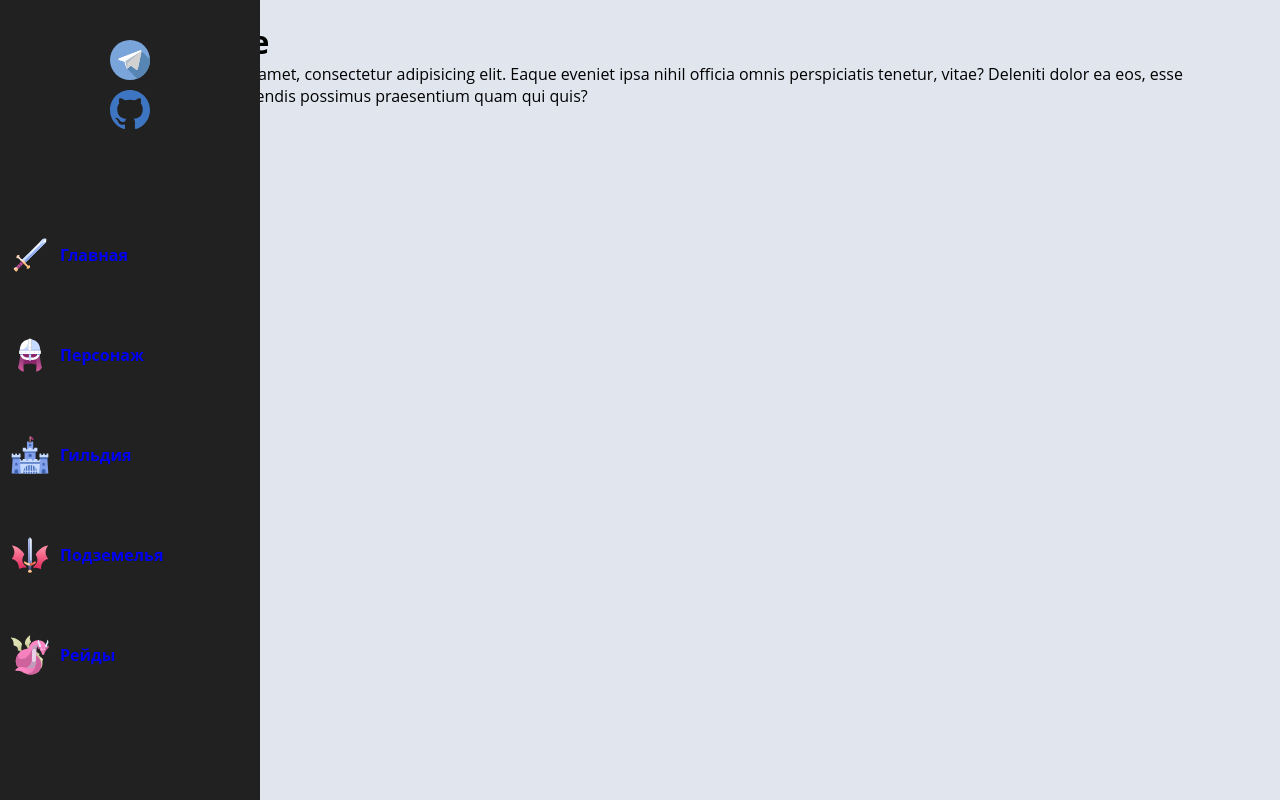
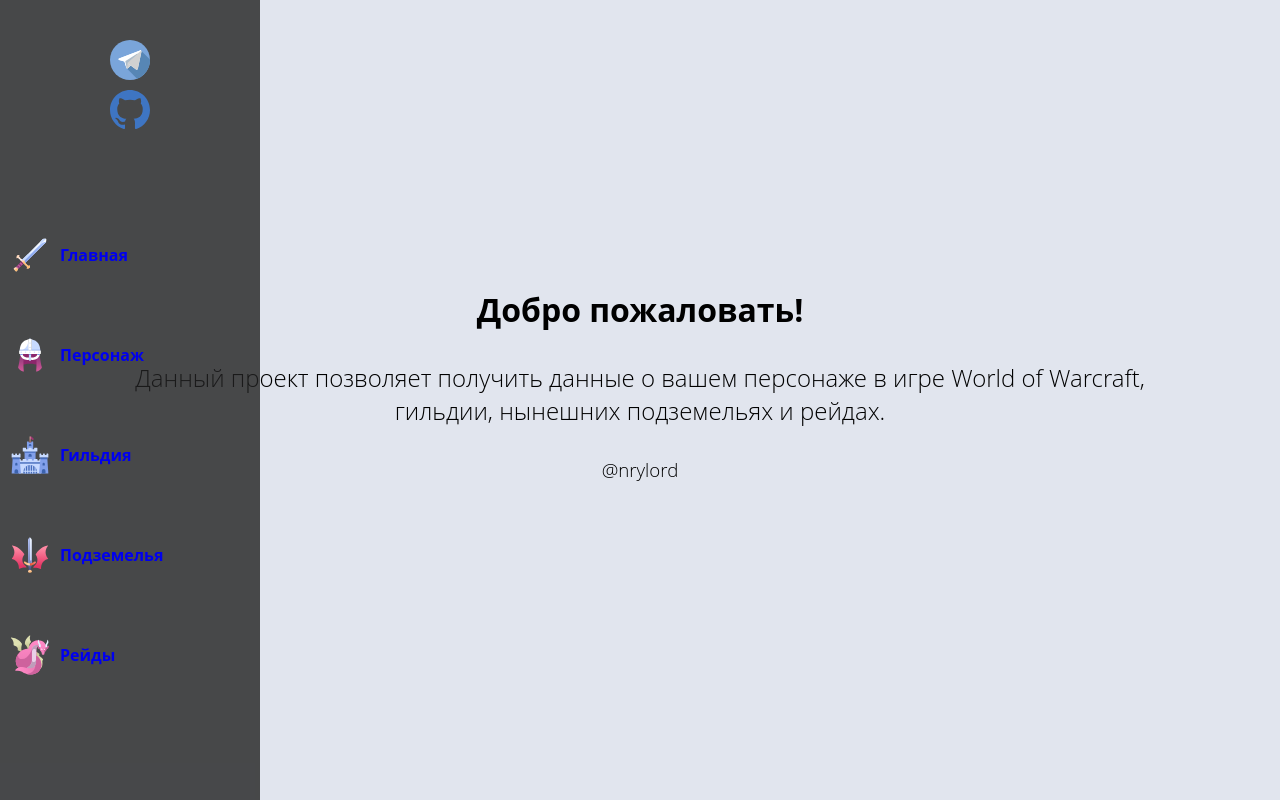
Before and after one commit to norylord/raider-io-vue-nrylord, a Vue app: page /#/ in a window 1280 px wide. Built offline with nearby package versions, Linux system fonts and the light colour scheme.

Commit message:
added realm params

```diff
--- a/src/App.vue
+++ b/src/App.vue
@@ -5,6 +5,7 @@
 
 <script>
 import NavBar from "@/components/NavBar";
+
 export default {
   components: {NavBar}
 }
@@ -17,6 +18,7 @@
   box-sizing: border-box
   font-family: "Open Sans", sans-serif
   text-decoration: none
+
   &:visited
     color: #eee
 
@@ -28,14 +30,15 @@
   min-height: 100vh
 
 body
-  background: rgba(224,228,238,0.95)
+  background: rgba(224, 228, 238, 0.95)
+
 .wrapper
   display: flex
 
 .container
   max-width: 1140px
   padding: 20px
-  margin: 0 auto
+  margin: auto
 
 @media (max-width: 700px)
   #app
--- /dev/null
+++ b/src/components/UI/CustomSelect.vue
@@ -0,0 +1,32 @@
+<template>
+  <select :value="modelValue" class="select" @change="changeOption">
+    <option disabled value="">Выберите из списка</option>
+    <option v-for="option in options" :key="option.value" :value="option.value">{{ option.name }}</option>
+  </select>
+</template>
+
+<script>
+export default {
+  name: 'my-select',
+  props: {
+    modelValue: {
+      type: String
+    },
+    options: {
+      type: Array,
+      default: () => []
+    }
+  },
+  methods: {
+    changeOption(e) {
+      this.$emit('update:modelValue', e.target.value)
+    }
+  },
+}
+</script>
+
+<style lang="sass" scoped>
+.select
+  border: none
+  padding: 10px
+</style>
--- a/src/pages/CharacterPage.vue
+++ b/src/pages/CharacterPage.vue
@@ -1,8 +1,14 @@
 <template>
   <div class="container">
-    <h1>Character Page</h1>
-    <custom-input v-model="cfg.name" placeholder="Введите имя персонажа..."/>
-    <custom-button @click="getCharacter">Запрос</custom-button>
+
+    <div class="character-form">
+      <custom-input v-model="cfg.name" placeholder="Введите имя персонажа..."/>
+      <div class="button-container">
+        <custom-button @click="getCharacter">Запрос</custom-button>
+        <my-select v-model="cfg.realm" :options="realmArray"/>
+      </div>
+    </div>
+
     <div v-if="character.hasOwnProperty('name')" class="character-card">
       <img :src="character.thumbnail_url" alt="" style="border-radius: 50%; width: 125px; height: 125px">
       <div class="character-card__desc">
@@ -13,8 +19,8 @@
         <h3>Специализация: {{ character.active_spec_name }}</h3>
         <h3>Раса: {{ character.race }}</h3>
         <h3>Сервер: {{ character.realm }}</h3>
+        <h3>Очки достижений: {{ character.achievement_points }}</h3>
         <custom-button>Raider.IO</custom-button>
-        <h3>{{ character.achievement_points }}</h3>
       </div>
     </div>
   </div>
@@ -24,17 +30,20 @@
 import CustomInput from "@/components/UI/CustomInput";
 import RequestService from "@/api/RequestService";
 import CustomButton from "@/components/UI/CustomButton";
+import realmList from "@/static/realmList";
+import MySelect from "@/components/UI/CustomSelect";
 
 export default {
-  components: {CustomButton, CustomInput},
+  components: {MySelect, CustomButton, CustomInput},
   data() {
     return {
       character: {},
       cfg: {
-        name: 'Лобера',
+        name: '',
         region: 'eu',
-        realm: 'borean-tundra'
-      }
+        realm: ''
+      },
+      realmArray: realmList
     }
   },
   methods: {
@@ -45,25 +54,34 @@
     }
   },
   mounted() {
-    this.getCharacter()
   }
 
 }
 </script>
 
 <style lang="sass" scoped>
+.character-form
+
+
+.button-container
+  display: flex
+  align-items: center
+  justify-content: space-between
+
+
 .character-card
-  display: flex
-  justify-content: space-around
-  flex-flow: row wrap
-  background: #fff
-  padding: 20px
+  background: linear-gradient(to right, #ffffff, #ffffff)
+  padding: 40px
   border-radius: 20px
   box-shadow: 0 0 25px #c3c3c3
   margin: 20px 0
 
+
   &__desc
     display: flex
     flex-flow: column wrap
-    padding: 20px
+
+    h3
+      margin: 10px
+      font-weight: 400
 </style>
--- a/src/pages/HomePage.vue
+++ b/src/pages/HomePage.vue
@@ -1,11 +1,10 @@
 <template>
   <div class="container">
-    <h1>Home Page</h1>
-    <p>Lorem ipsum dolor sit amet, consectetur adipisicing elit.
-      Eaque eveniet ipsa nihil officia omnis perspiciatis tenetur, vitae?
-      Deleniti dolor ea eos, esse labore laborum perferendis possimus praesentium quam qui quis?
-    </p>
-
+    <h1>Добро пожаловать!</h1>
+    <h2>Данный проект позволяет получить данные о вашем персонаже в игре World of Warcraft, гильдии, нынешних
+      подземельях и рейдах.
+    </h2>
+    <h3>@nrylord</h3>
   </div>
 </template>
 
@@ -14,6 +13,11 @@
 export default {}
 </script>
 
-<style scoped>
+<style lang="sass" scoped>
+.container
+  text-align: center
 
+  h2, h3
+    font-weight: 300
+    margin: 30px
 </style>
--- /dev/null
+++ b/src/static/realmList.js
@@ -0,0 +1,82 @@
+export default [
+    {
+        name: 'Азурегос',
+        body: 'azuregos'
+    },
+    {
+        name: 'Борейская тундра',
+        body: 'borean-tundra'
+    },
+    {
+        name: 'Вечная Песня',
+        body: 'eversong'
+    },
+    {
+        name: 'Галакронд',
+        body: 'galakrond'
+    },
+    {
+        name: 'Голдринн',
+        body: 'goldrinn'
+    },
+    {
+        name: 'Гордунни',
+        body: 'gordunni'
+    },
+    {
+        name: 'Гром',
+        body: 'grom'
+    },
+    {
+        name: 'Дракономор',
+        body: 'fordragon'
+    },
+    {
+        name: 'Король-лич',
+        body: 'lich-king'
+    },
+    {
+        name: 'Пиратская Бухта',
+        body: 'booty-bay'
+    },
+    {
+        name: 'Подземье',
+        body: 'deepholm'
+    },
+    {
+        name: 'Разувий',
+        body: 'razuvious'
+    },
+    {
+        name: 'Ревущий фьорд',
+        body: 'howling-fjord'
+    },
+    {
+        name: 'Свежеватель Душ',
+        body: 'soulflayer'
+    },
+    {
+        name: 'Седогрив',
+        body: 'graymane'
+    },
+    {
+        name: 'Страж Смерти',
+        body: 'deathguard'
+    },
+    {
+        name: 'Термоштепсель',
+        body: 'thermaplugg'
+    },
+    {
+        name: 'Ткач Смерти',
+        body: 'deathweaver'
+    },
+    {
+        name: 'Черный Шрам',
+        body: 'blackscar'
+    },
+    {
+        name: 'Ясеневый лес',
+        body: 'ashenvale'
+    },
+]
```
